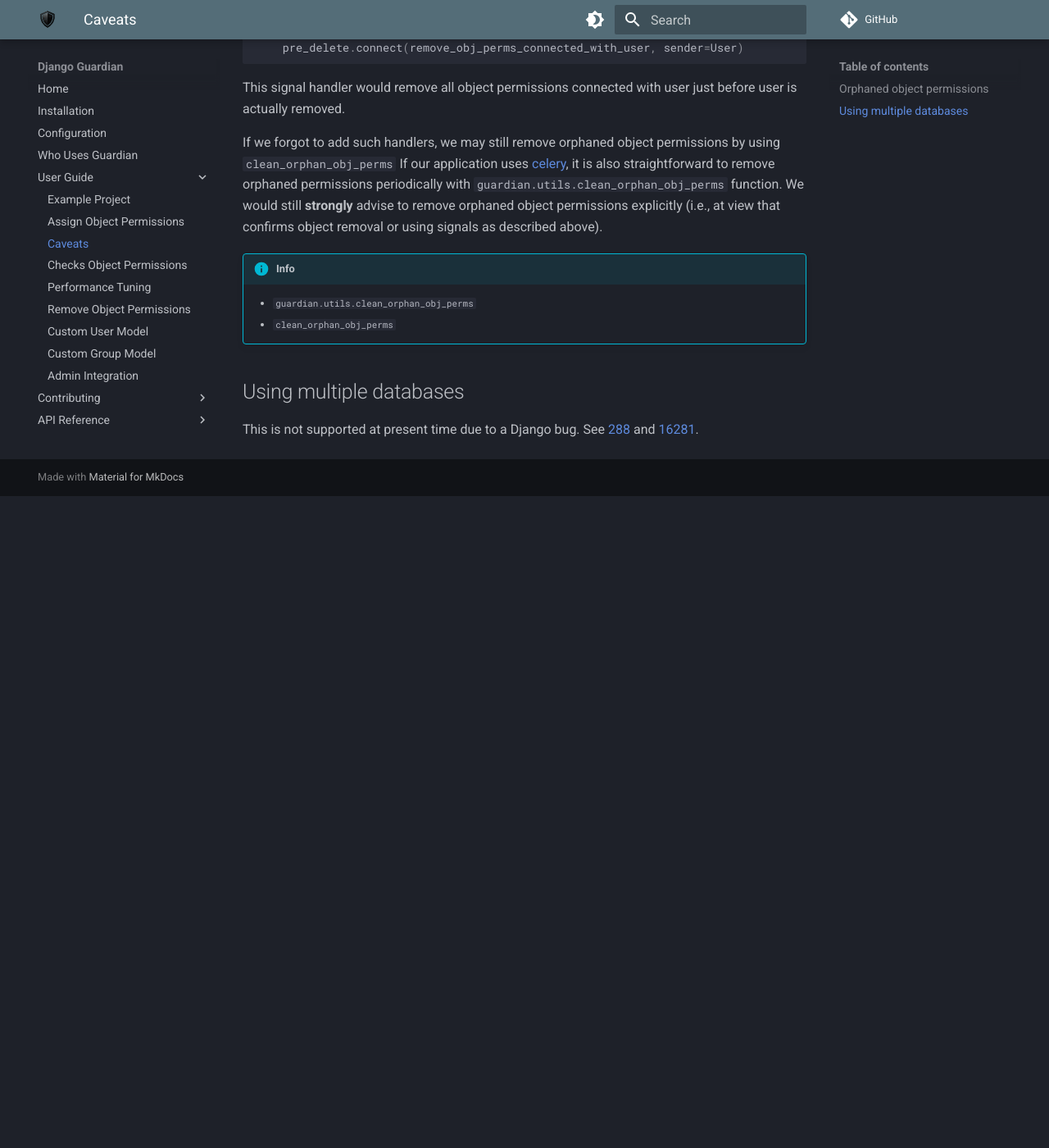
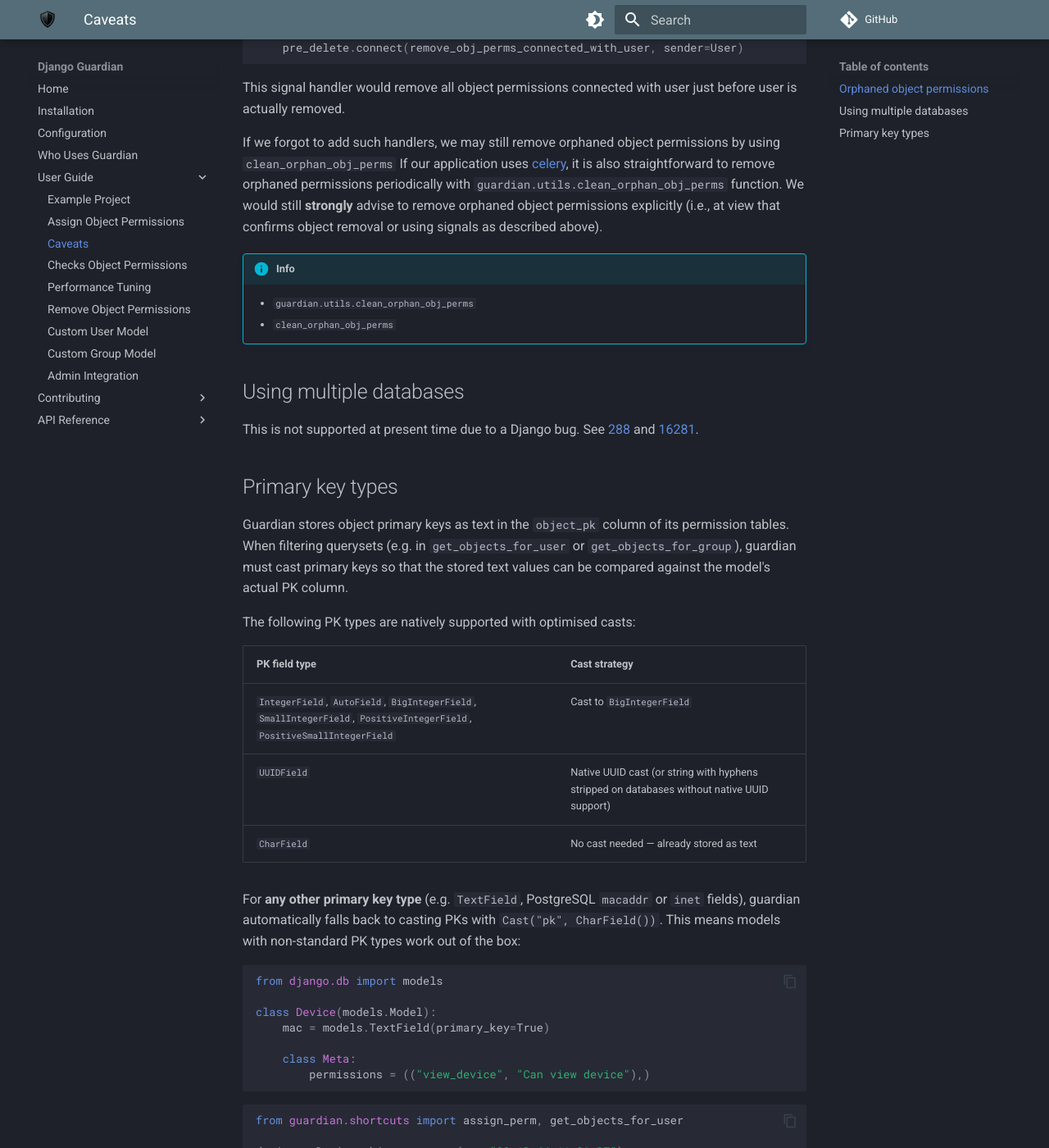
Before and after one commit to django-guardian/django-guardian, an MkDocs documentation site: the page built from docs/userguide/caveats.md, in a window 1280 px wide and 1400 px high, scrolled down 1363 px. Shown: the whole window at 82% size. Built offline with MkDocs 1.6.1 and Material for MkDocs 9.7.7, drawn with Linux system fonts in a browser that asks for light colours; plug-ins that fetch from the network failed and are left out; comment, search, counter and statistics services are not loaded; before the commit the page ends 1968 px from its top, so only the background shows below that; some of the changed text lies outside the part shown.

Commit message:
DOC: Add docs to PR

````diff
--- a/docs/userguide/caveats.md
+++ b/docs/userguide/caveats.md
@@ -89,3 +89,58 @@ We would still **strongly** advise to remove orphaned object permissions explici
 This is not supported at present time due to a Django bug. See
 [288](https://github.com/django-guardian/django-guardian/issues/288) and
 [16281](https://code.djangoproject.com/ticket/16281).
+
+## Primary key types
+
+Guardian stores object primary keys as text in the `object_pk` column of its
+permission tables. When filtering querysets (e.g. in `get_objects_for_user` or
+`get_objects_for_group`), guardian must cast primary keys so that the stored
+text values can be compared against the model's actual PK column.
+
+The following PK types are natively supported with optimised casts:
+
+| PK field type | Cast strategy |
+|---|---|
+| `IntegerField`, `AutoField`, `BigIntegerField`, `SmallIntegerField`, `PositiveIntegerField`, `PositiveSmallIntegerField` | Cast to `BigIntegerField` |
+| `UUIDField` | Native UUID cast (or string with hyphens stripped on databases without native UUID support) |
+| `CharField` | No cast needed — already stored as text |
+
+For **any other primary key type** (e.g. `TextField`, PostgreSQL `macaddr` or
+`inet` fields), guardian automatically falls back to casting PKs with
+`Cast("pk", CharField())`. This means models with non-standard PK types work
+out of the box:
+
+```python
+from django.db import models
+
+class Device(models.Model):
+    mac = models.TextField(primary_key=True)
+
+    class Meta:
+        permissions = (("view_device", "Can view device"),)
+```
+
+```python
+from guardian.shortcuts import assign_perm, get_objects_for_user
+
+device = Device.objects.create(mac="00:1B:44:11:3A:B7")
+assign_perm("view_device", user, device)
+
+# Returns a queryset containing the device — no extra configuration needed
+devices = get_objects_for_user(user, "app.view_device")
+```
+
+!!! warning "Performance consideration"
+
+    The string-casting fallback adds a `Cast()` annotation to every query,
+    which prevents the database from using primary key indexes directly. For
+    large tables this can be noticeably slower than native type comparisons.
+    If performance is critical, consider using
+    [direct foreign keys](performance.md#direct-foreign-keys) instead.
+
+!!! note
+
+    Permission management functions such as `assign_perm`, `remove_perm`, and
+    `get_perms` work with any PK type without special handling. The
+    casting behaviour described above only applies to queryset-filtering
+    functions like `get_objects_for_user` and `get_objects_for_group`.
````
Also changed, not shown: docs/userguide/checks.md (+7 -0 lines), 1 other file.
